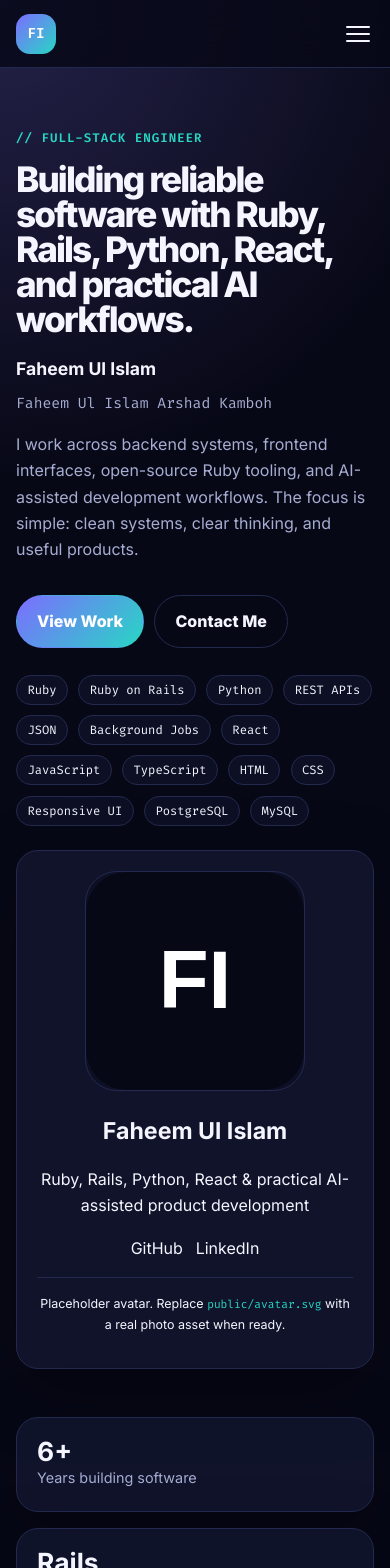
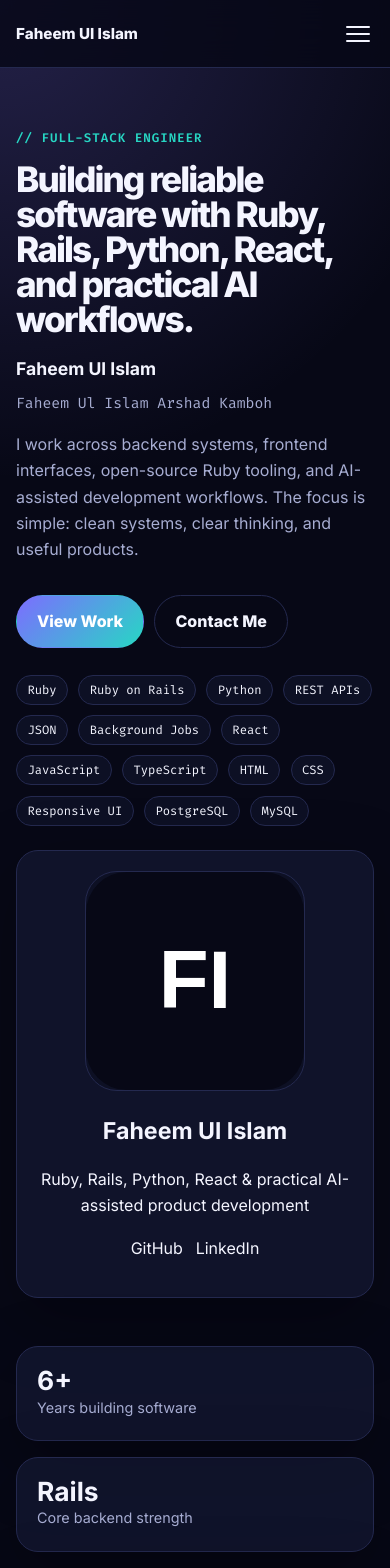
Before and after one commit to faheemKamboh/faheemKamboh.github.io, a React (Vite) app: page / in a window 390 px wide. Shown: the top 1568 px of the page. Built offline with nearby package versions, Linux system fonts and the light colour scheme.

Commit message:
Polish navbar and profile links

```diff
--- a/index.html
+++ b/index.html
@@ -57,7 +57,7 @@
           },
           "sameAs": [
             "https://github.com/faheemkamboh",
-            "https://linkedin.com/in/faheemkamboh"
+            "https://www.linkedin.com/in/faheem-ul-islam-arshad-b5a748218"
           ],
           "knowsAbout": [
             "Ruby",
--- a/src/components/Nav.jsx
+++ b/src/components/Nav.jsx
@@ -16,7 +16,6 @@ export default function Nav() {
   return (
     <nav className="nav" aria-label="Primary navigation">
       <NavLink to="/" className="nav-logo" onClick={() => setOpen(false)}>
-        <span className="logo-mark">FI</span>
         <span className="logo-text">Faheem Ul Islam</span>
       </NavLink>
 
--- a/src/data/profile.js
+++ b/src/data/profile.js
@@ -8,7 +8,7 @@ export const PROFILE = {
   headline: 'Ruby, Rails, Python, React & practical AI-assisted product development',
   avatar: '/avatar.svg',
   github: 'https://github.com/faheemkamboh',
-  linkedin: 'https://linkedin.com/in/faheemkamboh',
+  linkedin: 'https://www.linkedin.com/in/faheem-ul-islam-arshad-b5a748218',
 }
 
 export const METRICS = [
--- a/src/index.css
+++ b/src/index.css
@@ -46,8 +46,8 @@ code { color: var(--accent2); font-family: 'Fira Code', monospace; font-size: 0.
 .page-heading p, .section-heading p, .hero-tagline, .lead, .card p, .article p { color: var(--muted); }
 
 .nav { position: fixed; inset: 0 0 auto; z-index: 100; display: flex; align-items: center; justify-content: space-between; height: var(--nav-h); padding: 0 clamp(1rem, 4vw, 2rem); border-bottom: 1px solid var(--border); background: var(--nav-bg); backdrop-filter: blur(18px); }
-.nav-logo { display: inline-flex; align-items: center; gap: 0.75rem; color: var(--text); font-weight: 800; }
-.logo-mark { display: inline-grid; width: 40px; height: 40px; place-items: center; border-radius: 14px; background: linear-gradient(135deg, var(--accent), var(--accent2)); color: #fff; font-family: 'Fira Code', monospace; font-size: 0.9rem; }
+.nav-logo { display: inline-flex; align-items: center; color: var(--text); font-weight: 800; }
+.logo-text { color: var(--text); white-space: nowrap; }
 .nav-links { display: flex; align-items: center; gap: 0.35rem; }
 .nav-link { border-radius: 999px; color: var(--muted); font-size: 0.92rem; font-weight: 700; padding: 0.55rem 0.85rem; }
 .nav-link:hover, .nav-link.active { background: var(--surface2); color: var(--text); }
@@ -137,7 +137,7 @@ code { color: var(--accent2); font-family: 'Fira Code', monospace; font-size: 0.
 
 @media (max-width: 700px) {
   :root { --nav-h: 68px; }
-  .logo-text { display: none; }
+  .logo-text { font-size: 0.95rem; }
   .burger { display: flex; }
   .nav-links { position: fixed; top: var(--nav-h); left: 1rem; right: 1rem; display: grid; border: 1px solid var(--border); border-radius: 18px; background: var(--bg2); box-shadow: var(--shadow); gap: 0.25rem; opacity: 0; padding: 0.75rem; pointer-events: none; transform: translateY(-12px); }
   .nav-links.open { opacity: 1; pointer-events: auto; transform: translateY(0); }
--- a/src/pages/Home.jsx
+++ b/src/pages/Home.jsx
@@ -36,7 +36,8 @@ export default function Home() {
 
         <aside className="profile-card" aria-label="Profile summary">
           <div className="avatar-wrap">
-            <img src={PROFILE.avatar} alt="Placeholder avatar for Faheem Ul Islam" className="avatar" />
+            {/* Developer note: replace public/avatar.svg with a real profile photo when available. */}
+            <img src={PROFILE.avatar} alt="Faheem Ul Islam profile avatar" className="avatar" />
           </div>
           <h2>{PROFILE.name}</h2>
           <p>{PROFILE.headline}</p>
@@ -44,9 +45,6 @@ export default function Home() {
             <a href={PROFILE.github} target="_blank" rel="noopener noreferrer">GitHub</a>
             <a href={PROFILE.linkedin} target="_blank" rel="noopener noreferrer">LinkedIn</a>
           </div>
-          <p className="avatar-note">
-            Placeholder avatar. Replace <code>public/avatar.svg</code> with a real photo asset when ready.
-          </p>
         </aside>
       </section>
 
```
Also changed, not shown: 1 other file (tests, documents, lock files or other folders).
